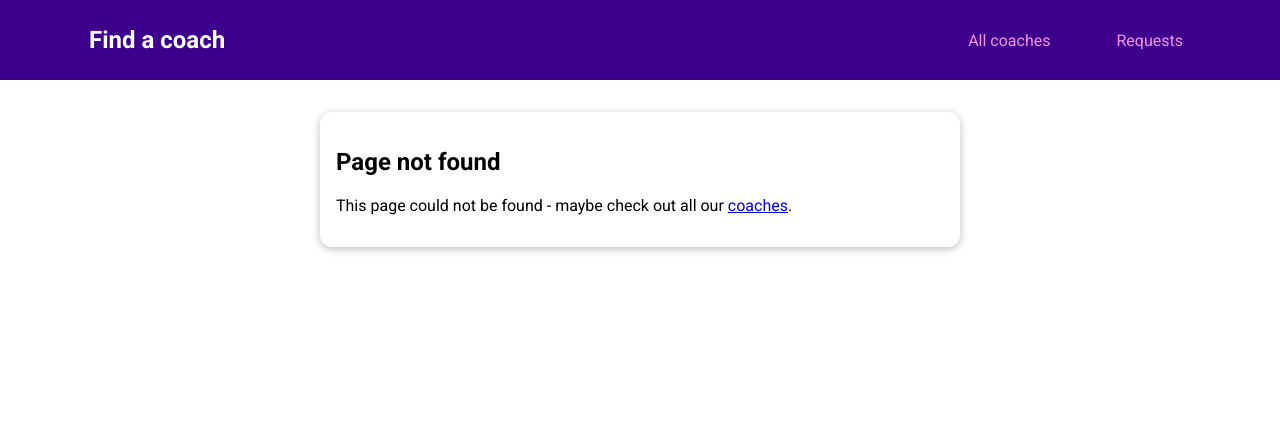
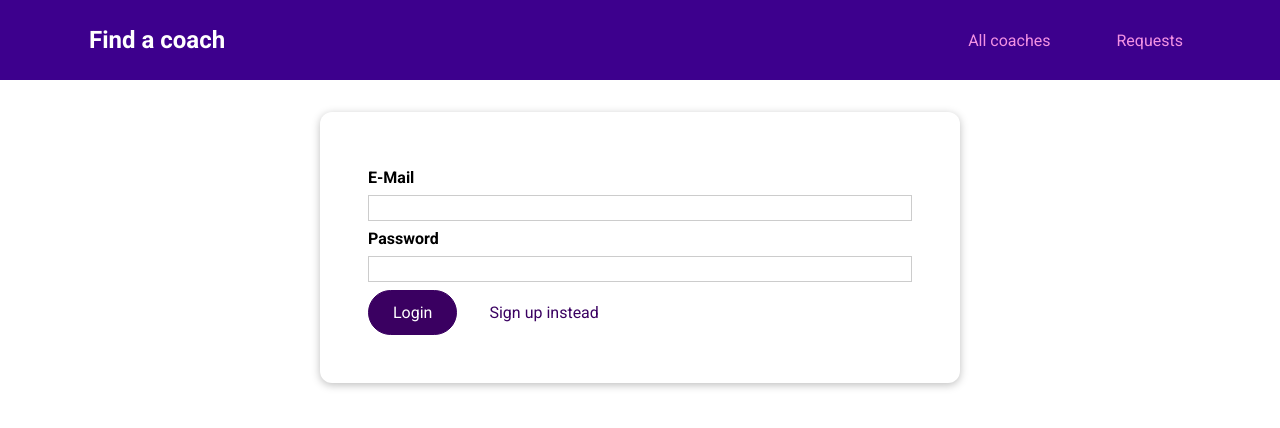
Before and after one commit to ikikika/vue, a Vue app in the folder find-a-coach/: page /auth in a window 1280 px wide. Before the commit this address had no page. Shown: the top 428 px of the page. Built offline with nearby package versions, Linux system fonts and the light colour scheme.

Commit message:
basic login form

```diff
--- /dev/null
+++ b/find-a-coach/src/pages/auth/UserAuth.vue
@@ -0,0 +1,61 @@
+<template>
+
+    <base-card>
+        <form @submit.prevent="submitForm">
+            <div class="form-control">
+                <label for="email">E-Mail</label>
+                <input type="email" id="email" />
+            </div>
+            <div class="form-control">
+                <label for="password">Password</label>
+                <input type="password" id="password" />
+            </div>
+            <base-button>
+                Login
+            </base-button>
+            <base-button type="button" mode="flat">
+                Sign up instead
+            </base-button>
+        </form>
+    </base-card>
+
+</template>
+
+<script>
+export default {
+
+};
+</script>
+
+<style scoped>
+form {
+    margin: 1rem;
+    padding: 1rem;
+}
+
+.form-control {
+    margin: 0.5rem 0;
+}
+
+label {
+    font-weight: bold;
+    margin-bottom: 0.5rem;
+    display: block;
+}
+
+input,
+textarea {
+    display: block;
+    width: 100%;
+    font: inherit;
+    border: 1px solid #ccc;
+    padding: 0.15rem;
+}
+
+input:focus,
+textarea:focus {
+    border-color: #3d008d;
+    background-color: #faf6ff;
+    outline: none;
+}
+</style>
--- a/find-a-coach/src/router.js
+++ b/find-a-coach/src/router.js
@@ -6,6 +6,7 @@ import CoachRegistration from './pages/coaches/CoachRegistration';
 import ContactCoach from './pages/requests/ContactCoach';
 import RequestsReceived from './pages/requests/RequestsReceived';
 import NotFound from './pages/NotFound';
+import UserAuth from './pages/auth/UserAuth.vue';
 
 const router = createRouter({
   history: createWebHistory(),
@@ -23,6 +24,7 @@ const router = createRouter({
     { path: '/register', component: CoachRegistration },
     { path: '/requests', component: RequestsReceived },
     { path: '/:notFound(.*)', component: NotFound },
+    { path: '/auth', component: UserAuth },
   ],
 });
 
```
